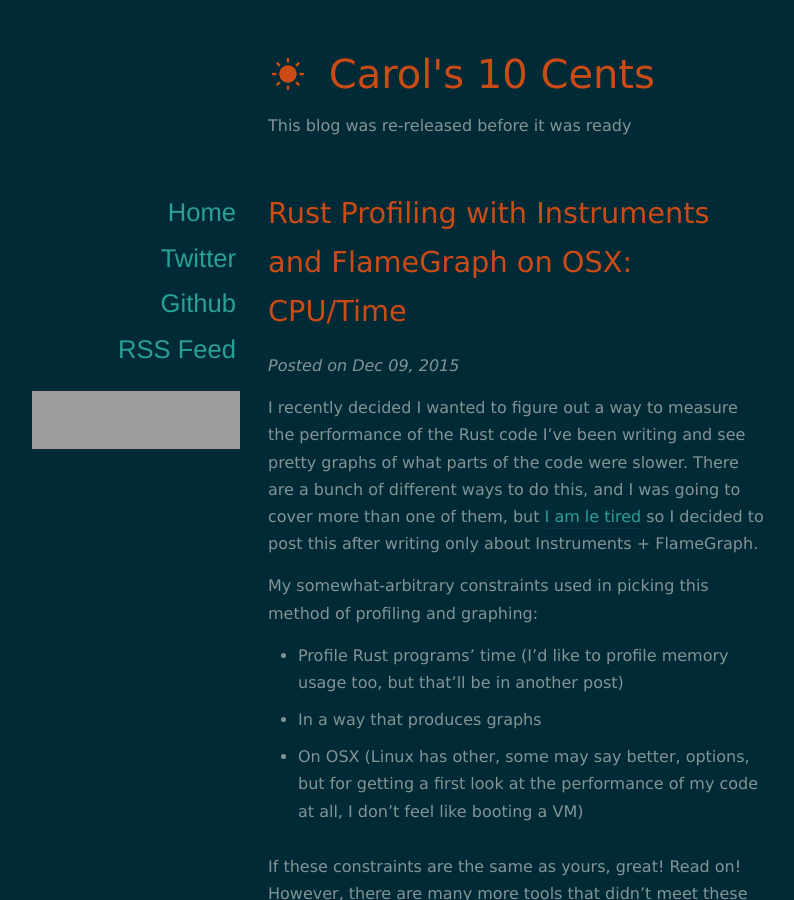
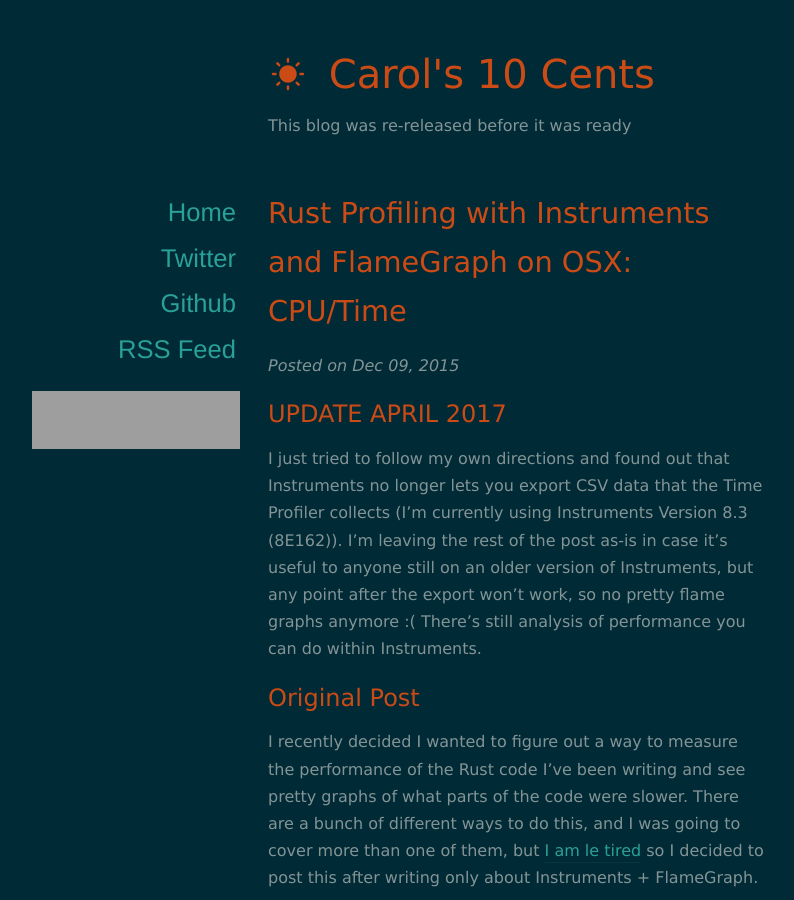
Before and after one commit to carols10cents/carol-nichols.com, a Jekyll site: the page built from _posts/2015-12-09-rust-profiling-on-osx-cpu-time.markdown, in a window 1280 px wide and 900 px high. Shown: the whole window, without its empty margins (122-916 px from the left). Built offline with Jekyll 4.4.1, drawn with Linux system fonts in a browser that asks for light colours; nearby versions of some CDN libraries; comment, search, counter and statistics services are not loaded; grey boxes are pictures that could not be loaded.

Commit message:
Add caveat about Instruments no longer supporting export

```diff
--- a/_posts/2015-12-09-rust-profiling-on-osx-cpu-time.markdown
+++ b/_posts/2015-12-09-rust-profiling-on-osx-cpu-time.markdown
@@ -4,6 +4,12 @@
 date:   2015-12-09 20:47:18
 categories:
 ---
+
+## UPDATE APRIL 2017
+
+I just tried to follow my own directions and found out that Instruments no longer lets you export CSV data that the Time Profiler collects (I'm currently using Instruments Version 8.3 (8E162)). I'm leaving the rest of the post as-is in case it's useful to anyone still on an older version of Instruments, but any point after the export won't work, so no pretty flame graphs anymore :( There's still analysis of performance you can do within Instruments.
+
+## Original Post
 
 I recently decided I wanted to figure out a way to measure the performance of the Rust code I've been writing and see pretty graphs of what parts of the code were slower. There are a bunch of different ways to do this, and I was going to cover more than one of them, but [I am le tired](https://youtu.be/84Ud3V9NPw8?t=42s) so I decided to post this after writing only about Instruments + FlameGraph.
 
```
